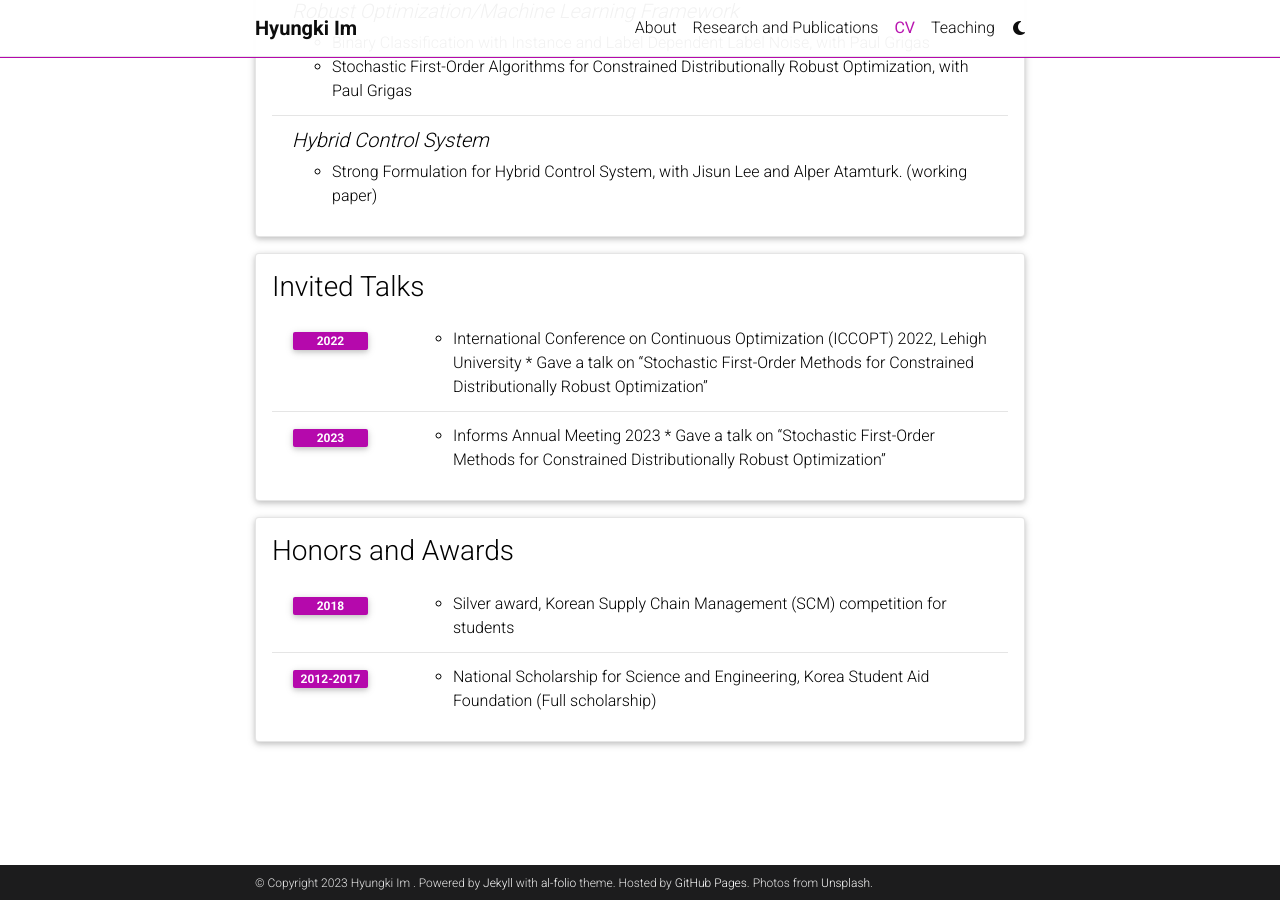
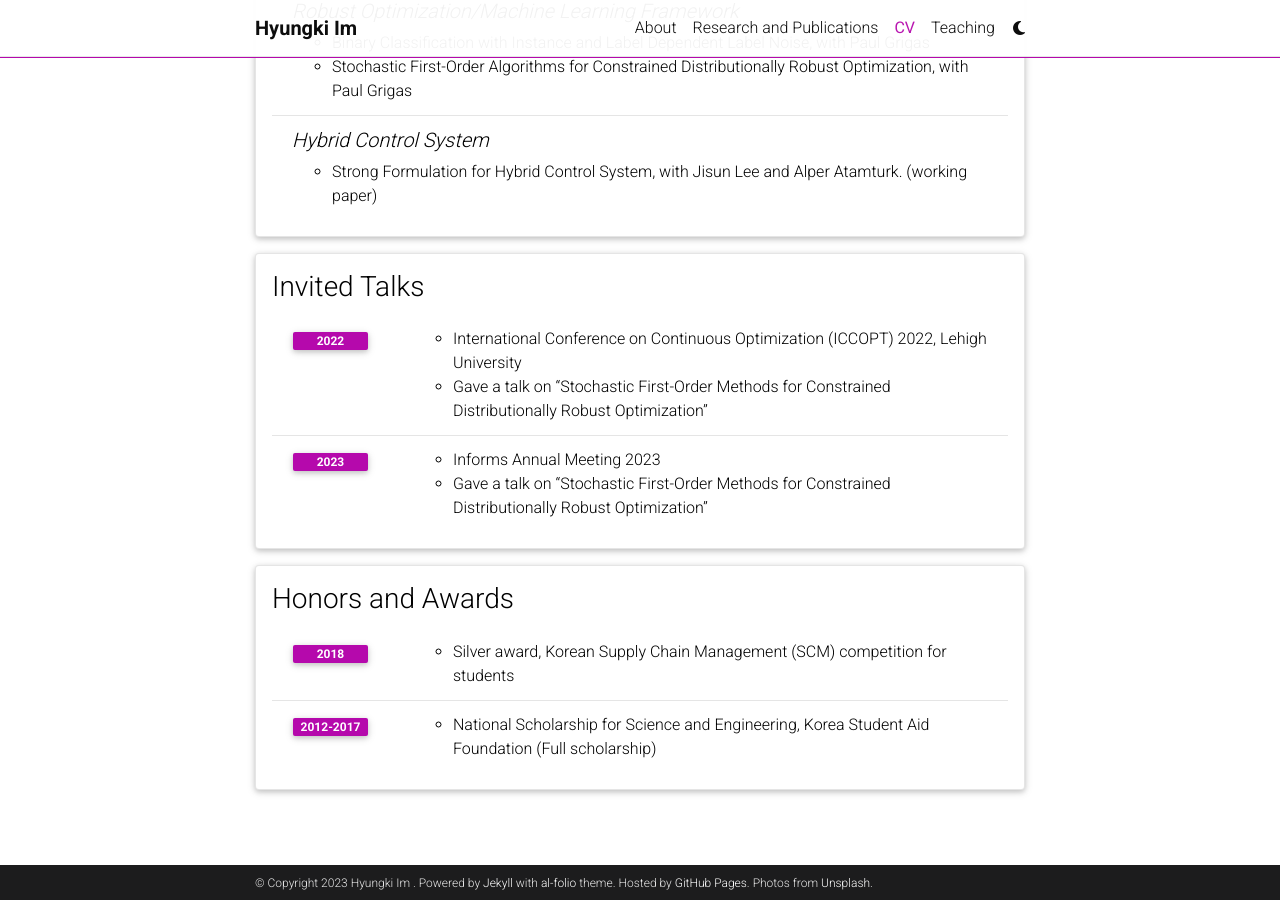
Before and after one commit to HyungkiIm/HyungkiIm.github.io, a Jekyll site: the page built from _pages/cv.md, in a window 1280 px wide and 900 px high, scrolled down 1406 px. Built offline with Jekyll 4.4.1, drawn with Linux system fonts in a browser that asks for light colours; comment, search, counter and statistics services are not loaded; a style sheet for code colours, icons or effects is not loaded.

```diff
--- a/_data/cv.yml
+++ b/_data/cv.yml
@@ -48,11 +48,11 @@
     - year: 2022
       items:
         - International Conference on Continuous Optimization (ICCOPT) 2022, Lehigh University
-          * Gave a talk on “Stochastic First-Order Methods for Constrained Distributionally Robust Optimization”
+        - Gave a talk on “Stochastic First-Order Methods for Constrained Distributionally Robust Optimization”
     - year: 2023
       items:
         - Informs Annual Meeting 2023
-          * Gave a talk on “Stochastic First-Order Methods for Constrained Distributionally Robust Optimization”
+        - Gave a talk on “Stochastic First-Order Methods for Constrained Distributionally Robust Optimization”
 
 - title: Honors and Awards
   type: time_table
```
